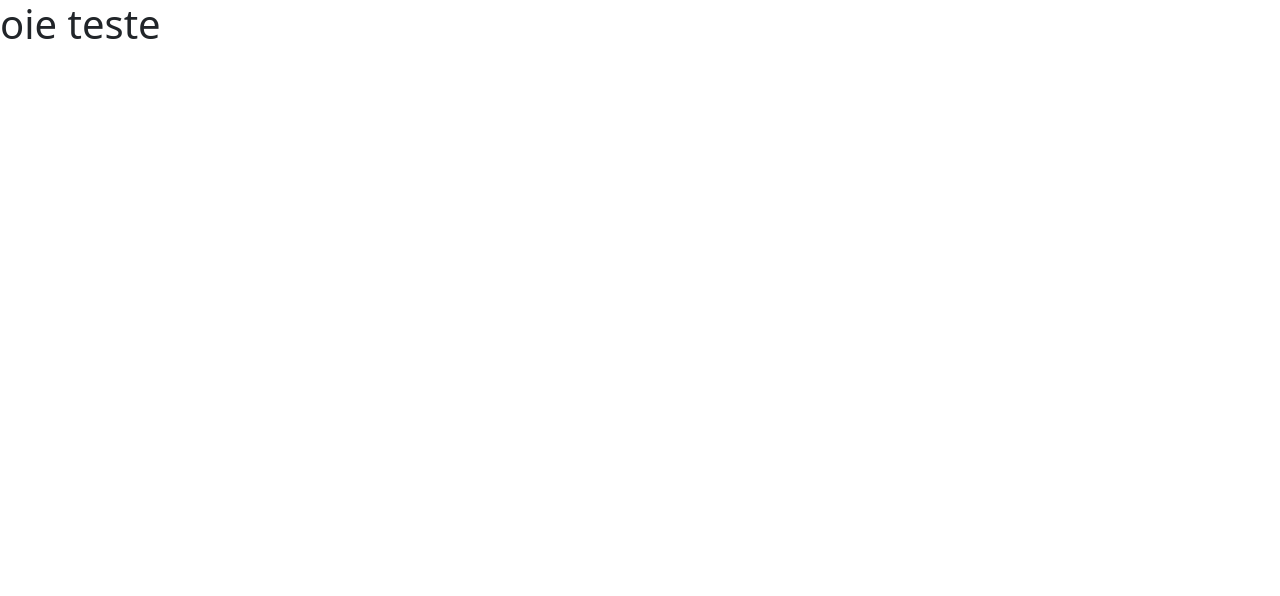
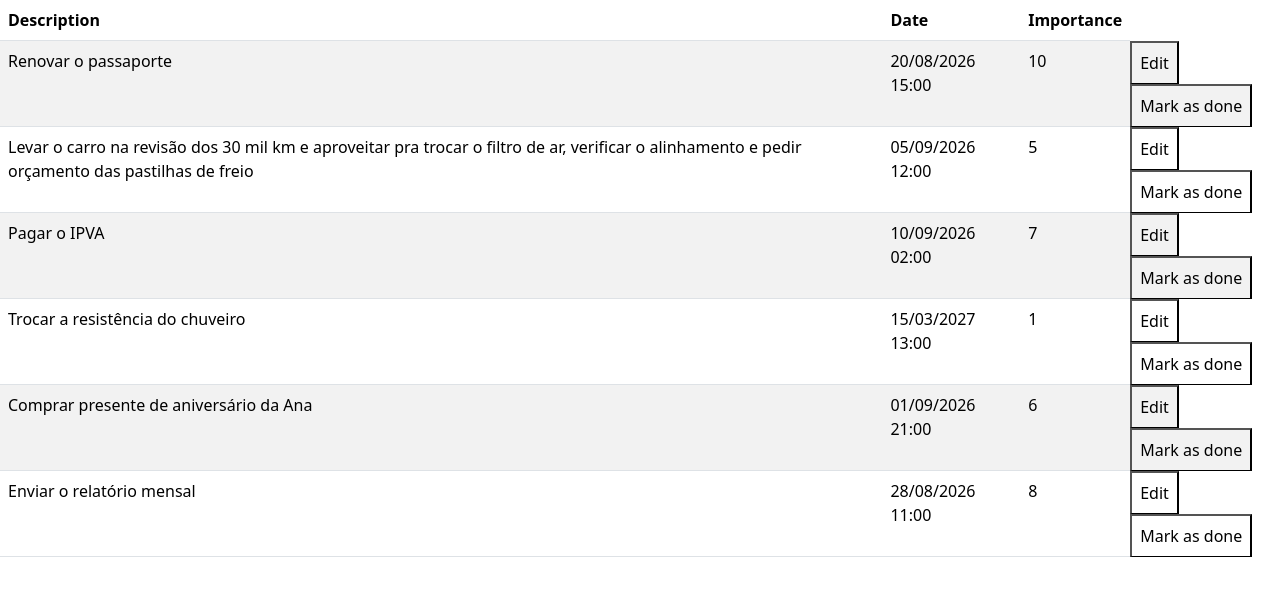
Before and after one commit to ricaxov/checklist, a React (Vite) app in the folder checklist-app/: page / in a window 1280 px wide. Shown: the top 596 px of the page. Built offline with nearby package versions, Linux system fonts and the light colour scheme.

Commit message:
wip: tabela renderizando as tasks com a data formatada
Adiciona o formatDate (ISO -> DIA/MES/ANO HORA:MINUTO no fuso local) e
faz o TaskRow percorrer os mockTasks. As props onEdit/onDone estao
declaradas mas ainda nao ligadas, entao o typecheck falha por enquanto.

```diff
--- a/checklist-app/src/components/TaskRow.tsx
+++ b/checklist-app/src/components/TaskRow.tsx
@@ -1,5 +1,72 @@
-export function TaskRow() {
-  return <h1>oie teste</h1>
+import { mockTasks } from '../data/mock'
+import { formatDate } from '../utils/formatDate'
+import { useState } from 'react'
+
+
+// continuar com isso
+
+// O TaskRow recebe props e dispara o clique, mas ele não deve alterar a tarefa. Quem é dono da lista é o componente da tabela — e por um motivo prático: existem 6 linhas e uma lista só. Se cada linha pudesse mudar os próprios dados, ninguém saberia qual é o estado verdadeiro. O padrão do React é o contrário: os dados descem por props, e os eventos sobem por callbacks. A linha avisa "clicaram em mim"; o pai decide o que isso significa.
+
+// A ordem dos passos:
+
+// 1. Faça a separação que ainda está pendente. Hoje o TaskRow é a tabela inteira. Extraia o <tr> para o TaskRow de verdade e deixe a <table> num componente próprio (TaskTable, ou o que preferir). Sem isso o resto não tem onde encaixar.
+// 2. A lista vira estado no pai. Enquanto mockTasks for um const importado do módulo, clicar não muda naenha quando o estado muda. Então o TaskTable precisa de um useState inicializado com mockTasks. O mock
+//    deixa dssa a sersó o valor inicial.
+// 3. As props do TaskRow ficam em três: a task, e duas funções — algo como onToggleDone e onEdit. Convenção da comunidade: a prop se chama
+//    onAlgummenta, láno pai, se chama handleAlgumaCoisa.
+// 4. O que a Ela já tem a task, então chama onToggleDone(task.id).
+//    Assim onçãodiferente para cada linha.
+
+// Duas armadilhas que pegam todo mundo:
+
+// - No JSX, )} executaa função na hora da renderização, não no clique — e o que vai para o onClick é o retorno dela.
+//   PrecisaonToggleDone(task.id)}, que só chama quando clicam.
+// - Ao marcar como feito, não altere o objeto da tarefa no lugar. O React compara referências
+//   para decampo de umobjeto existente não troca a referência do array
+//   e a telarar umalista nova com map, devolvendo um objeto novo só
+//   para a toriginaispara o resto.
+
+// Sobre o edit: ele é bem maior que o "marcar feito" (envolve formulário, ou edição no lugar, e decidir seropdeclarada e faria ele só depois que o toggle estiver funcionando de ponta a ponta.
+
+// continuar a partir daqui
+interface TaskRowsProps {
+  onEdit: (index: number) => void
+  onDone: (index: number) => void
+}
+export function TaskRow({ onEdit, onDone }: TaskRowsProps) {
+  const [markDone, setMarkDone] = useState(-1)
+  // const [selectedIndex, setSelectedIndex] = useState(-1);
+  return (
+    <>
+      <table className="table table-striped">
+        <thead>
+          <tr>
+            <th> Description </th>
+            <th> Date </th>
+            <th> Importance </th>
+          </tr>
+        </thead>
+        <tbody>
+          {mockTasks.map((task) => (
+            <tr>
+              <td>{task.description}</td>
+              <td>{formatDate(task.dueAt)}</td>
+              <td>{task.importance}</td>
+              <button type="button">Edit</button>
+              <button type="button">Mark as done</button>
+            </tr>
+          ))}
+        </tbody>
+      </table>
+    </>
+  )
 }
 
-// continuar aqui
+// Done:
+// TaskRow: uma linha. Recebe uma task, formata a data em DIA/MES/ANO HORA:MINUTO,
+
+// In progress:
+// mostra os dois ícones, e risca +
+
+// Backlog
+// reduz opacidade quando completedAt não é nulo. Sem coluna de importância.
--- /dev/null
+++ b/checklist-app/src/utils/formatDate.ts
@@ -0,0 +1,14 @@
+export function formatDate(iso: string) {
+  const date = new Date(iso)
+
+  return date
+    .toLocaleString('pt-BR', {
+      day: '2-digit',
+      month: '2-digit',
+      year: 'numeric',
+      hour: '2-digit',
+      minute: '2-digit',
+      hour12: false,
+    })
+    .replace(',', '')
+}
```
